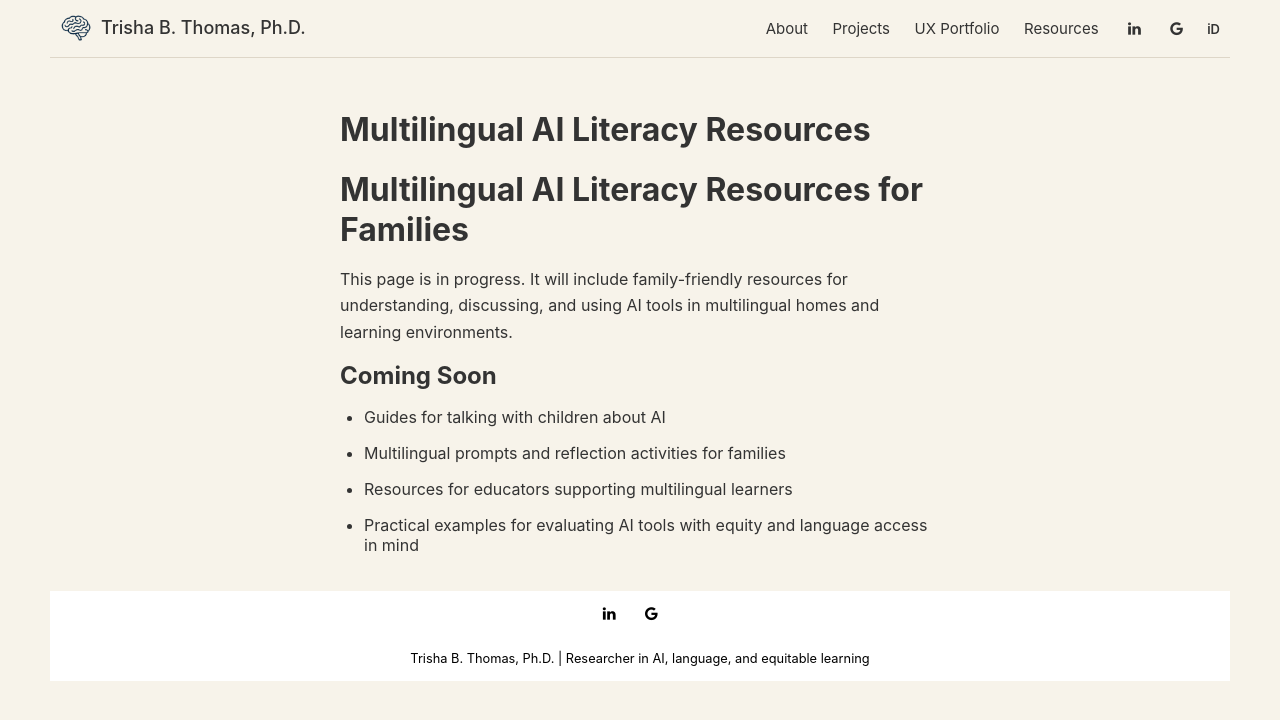
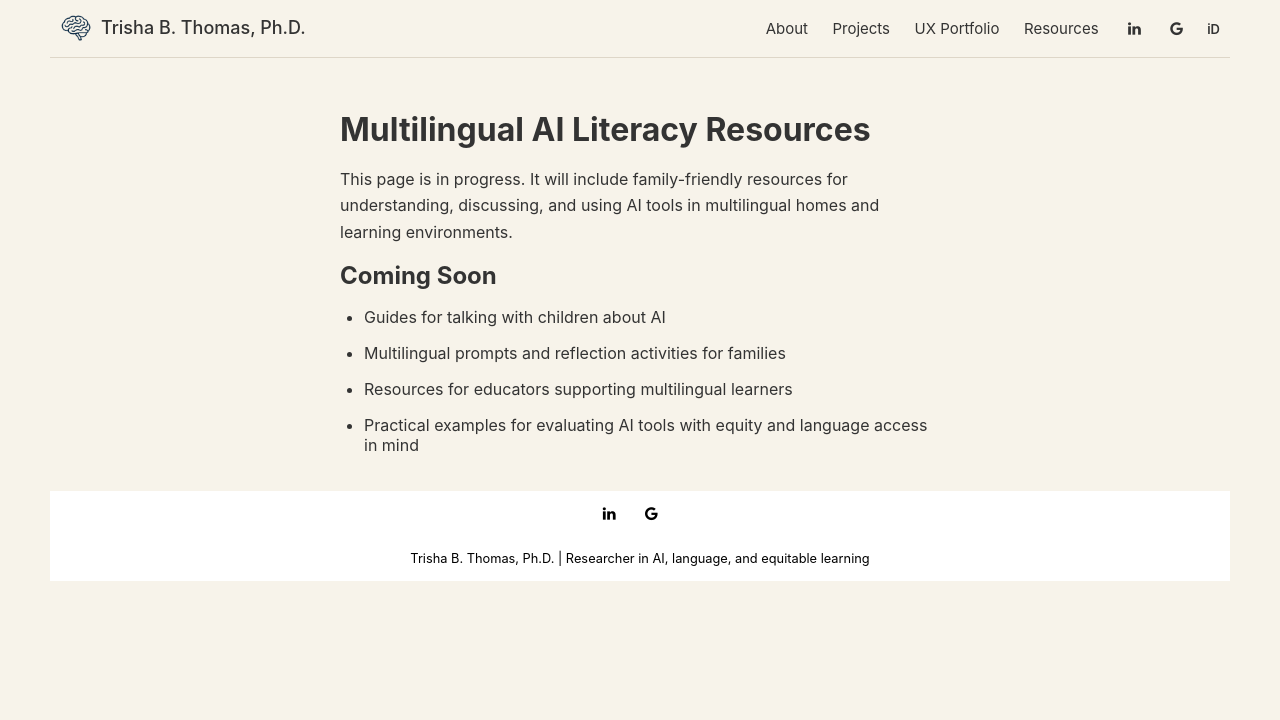
Before and after one commit to tthomas840/tthomas840.github.io, a Jekyll site: the page built from pages/multilingual-ai-literacy-resources.md, in a window 1280 px wide. Shown: the top 720 px of the page. Built offline with Jekyll 4.4.1, drawn with Linux system fonts in a browser that asks for light colours; nearby versions of some CDN libraries.

Commit message:
Remove duplicate page headings

```diff
--- a/pages/multilingual-ai-literacy-resources.md
+++ b/pages/multilingual-ai-literacy-resources.md
@@ -3,8 +3,6 @@ layout: page
 title: Multilingual AI Literacy Resources
 permalink: /multilingual-ai-literacy-resources
 ---
-
-# Multilingual AI Literacy Resources for Families
 
 This page is in progress. It will include family-friendly resources for understanding, discussing, and using AI tools in multilingual homes and learning environments.
 
```
Also changed, not shown: pages/ux-portfolio.md (+0 -2 lines).
